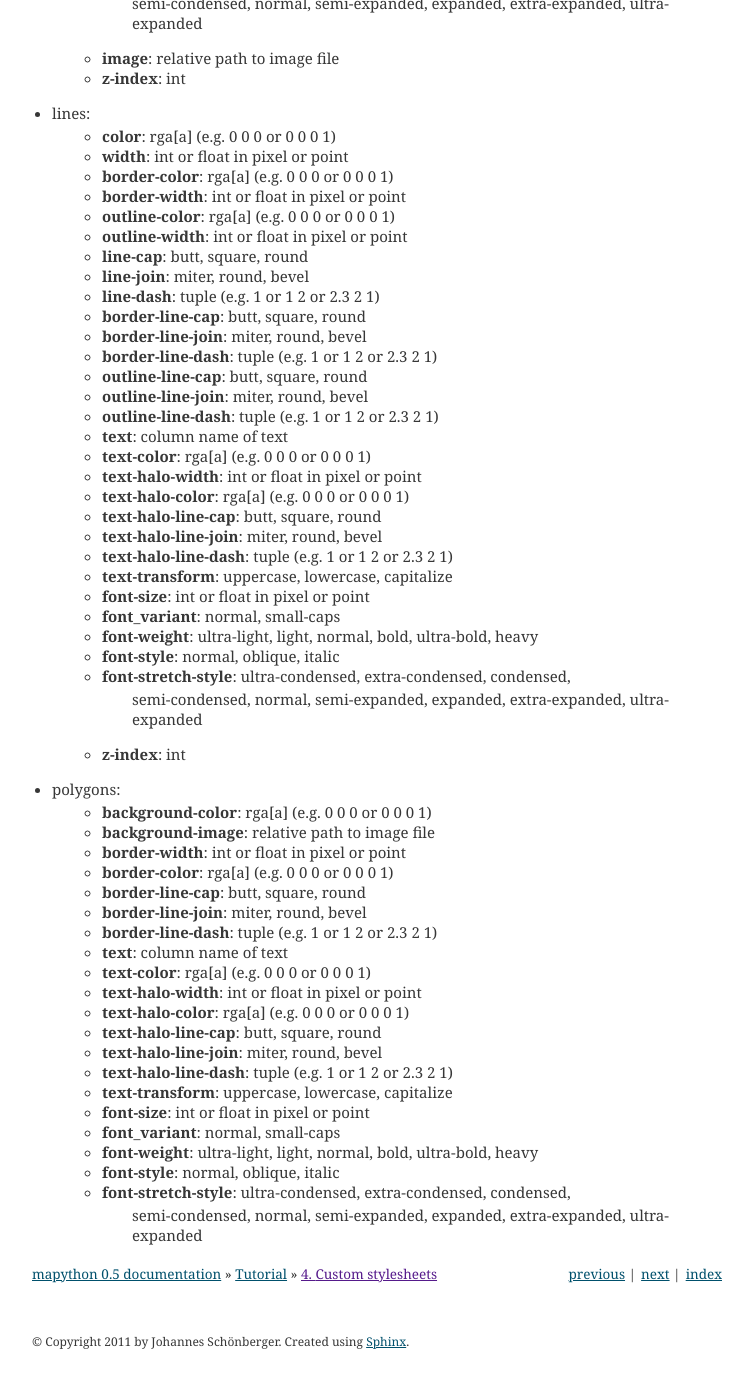
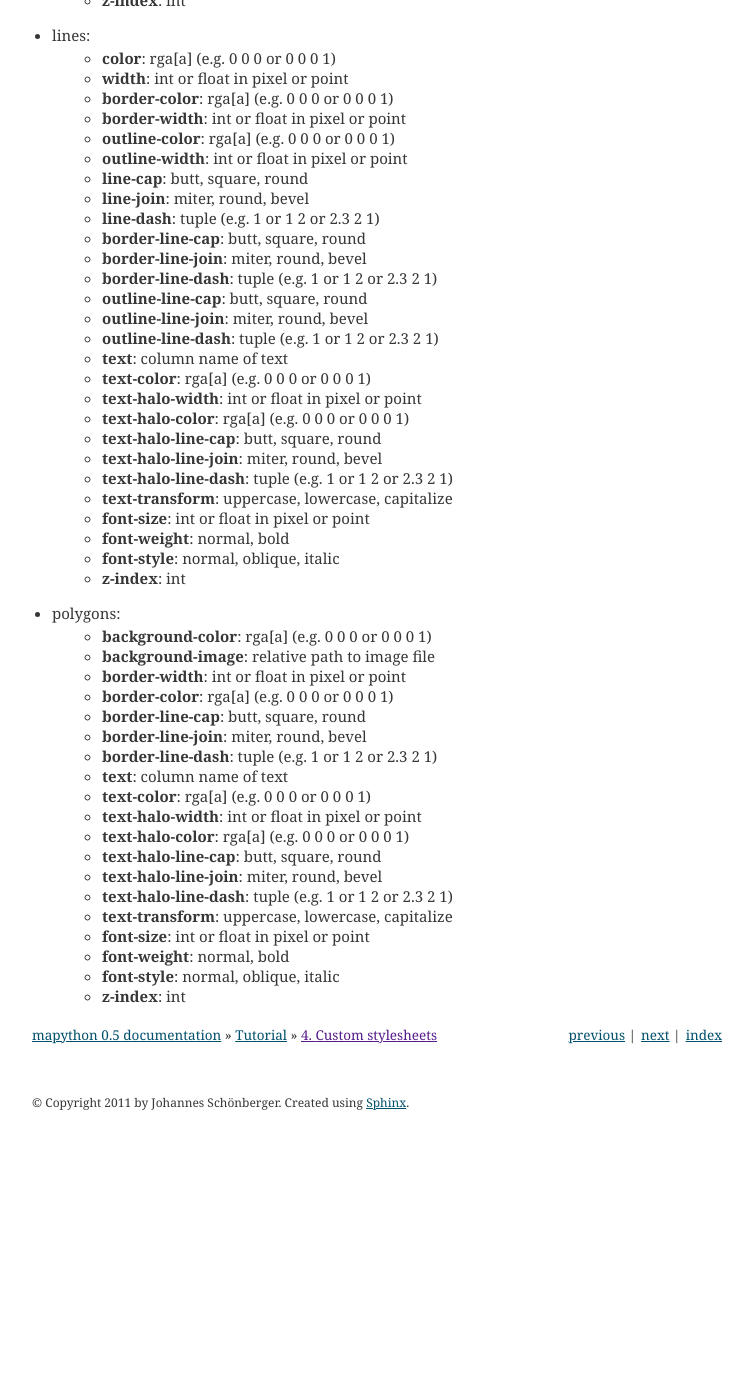
Before and after one commit to ahojnnes/mapython, a Sphinx documentation site: the page built from docs/tutorial/styles.rst, in a window 1280 px wide and 1400 px high, scrolled down 3517 px. Shown: the top 1388 px of the window, without its empty margins (258-1011 px from the left). Built offline with Sphinx 7.4.7, drawn with Linux system fonts in a browser that asks for light colours; after the commit the page ends 4678 px from its top, so only the background shows below that; some of the changed text lies outside the part shown.

Commit message:
updated docs according to last commit

```diff
--- a/docs/introduction.rst
+++ b/docs/introduction.rst
@@ -6,8 +6,6 @@ Dependencies
 ============
 
 * pycairo
-* pango
-* pangocairo
 * numpy
 * shapely
 * geoalchemy
--- a/docs/tutorial/styles.rst
+++ b/docs/tutorial/styles.rst
@@ -200,11 +200,8 @@ Available style attributes
     * **text-transform**: uppercase, lowercase, capitalize
     * **font-size**: int or float in pixel or point
     * **font_variant**: normal, small-caps
-    * **font-weight**: ultra-light, light, normal, bold, ultra-bold, heavy
+    * **font-weight**: normal, bold
     * **font-style**: normal, oblique, italic
-    * **font-stretch-style**: ultra-condensed, extra-condensed, condensed,
-        semi-condensed, normal, semi-expanded, expanded, extra-expanded,
-        ultra-expanded
     * **image**: relative path to image file
     * **z-index**: int
 * lines:
@@ -232,12 +229,8 @@ Available style attributes
     * **text-halo-line-dash**: tuple (e.g. 1 or 1 2 or 2.3 2 1)
     * **text-transform**: uppercase, lowercase, capitalize
     * **font-size**: int or float in pixel or point
-    * **font_variant**: normal, small-caps
-    * **font-weight**: ultra-light, light, normal, bold, ultra-bold, heavy
+    * **font-weight**: normal, bold
     * **font-style**: normal, oblique, italic
-    * **font-stretch-style**: ultra-condensed, extra-condensed, condensed,
-        semi-condensed, normal, semi-expanded, expanded, extra-expanded,
-        ultra-expanded
     * **z-index**: int
 * polygons:
     * **background-color**: rga[a] (e.g. 0 0 0 or 0 0 0 1)
@@ -256,9 +249,6 @@ Available style attributes
     * **text-halo-line-dash**: tuple (e.g. 1 or 1 2 or 2.3 2 1)
     * **text-transform**: uppercase, lowercase, capitalize
     * **font-size**: int or float in pixel or point
-    * **font_variant**: normal, small-caps
-    * **font-weight**: ultra-light, light, normal, bold, ultra-bold, heavy
+    * **font-weight**: normal, bold
     * **font-style**: normal, oblique, italic
-    * **font-stretch-style**: ultra-condensed, extra-condensed, condensed,
-        semi-condensed, normal, semi-expanded, expanded, extra-expanded,
-        ultra-expanded
+    * **z-index**: int
```
